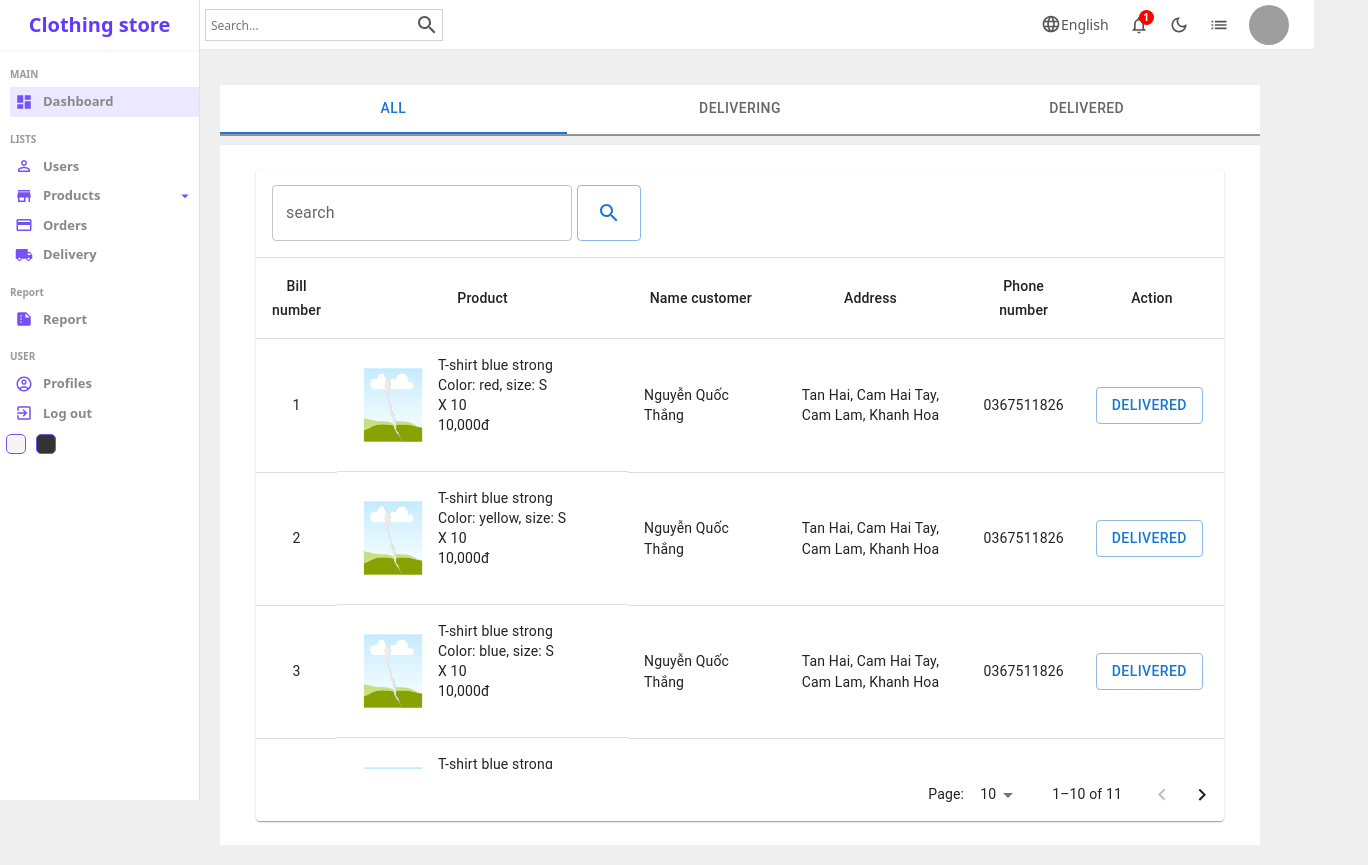
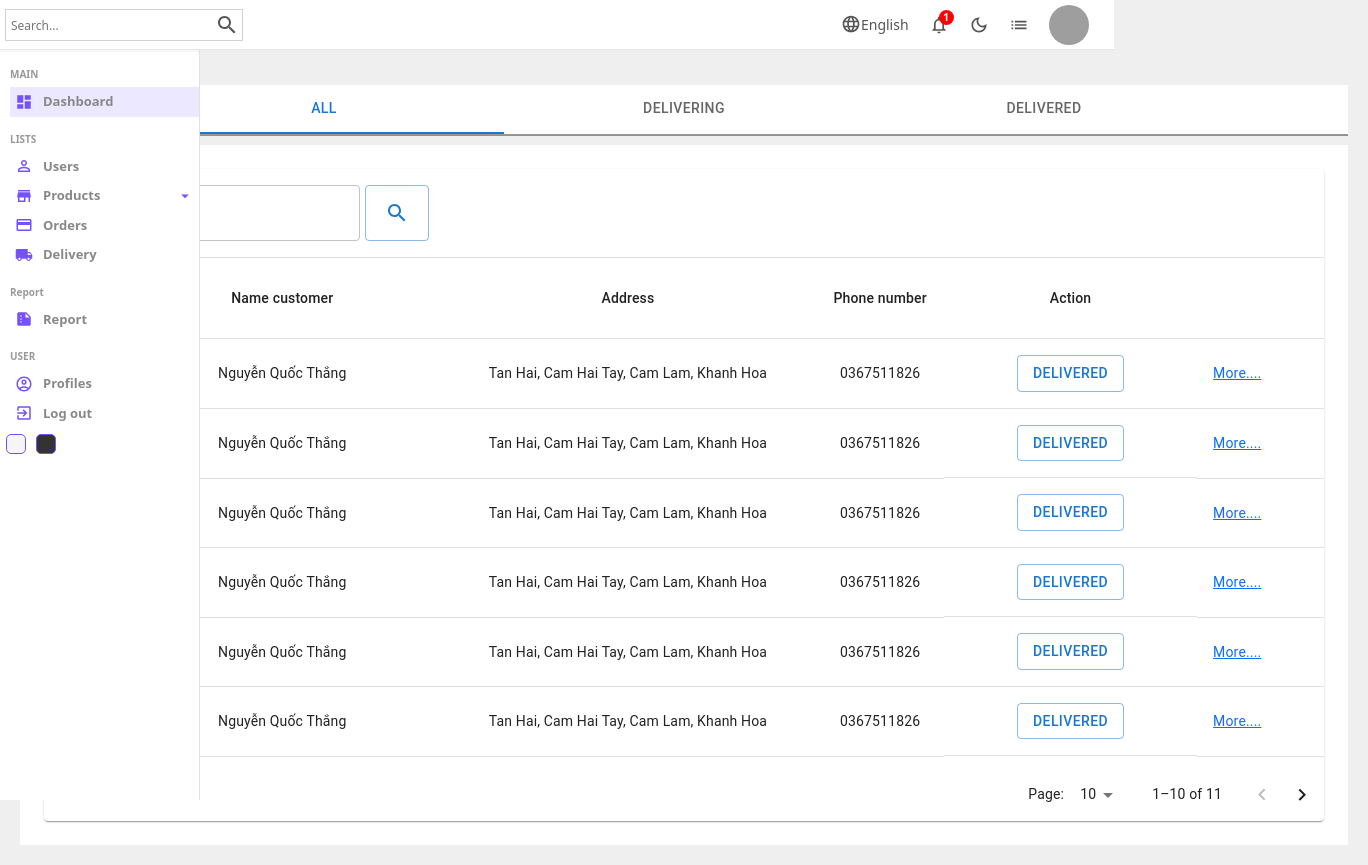
Before and after one commit to dracuthang2000/cloth_store_front_end_admin, a React (Create React App) app: page /delivery in a window 1280 px wide. Shown: the whole page, 1368 px wide, since content can reach past the window. Built offline with nearby package versions, Linux system fonts and the light colour scheme; sample sign-in values are in the browser's storage; grey boxes are pictures that could not be loaded; a web font is replaced by a local one.

Commit message:
update-delivery

```diff
--- a/src/material/UI_Admin/component/delivery/DeliveryViewTable.tsx
+++ b/src/material/UI_Admin/component/delivery/DeliveryViewTable.tsx
@@ -12,7 +12,7 @@ import {
     TextField,
 } from "@mui/material";
 import React, { useState } from "react";
-import { useNavigate } from "react-router-dom";
+import { Link, useNavigate } from "react-router-dom";
 const DeliverView = () => {
     const initial = [{
         id: 1, image: require('../../image/frame.png'), product_name: 'T-shirt blue strong', size: 'S', color: 'red', price: 10000, quantity: 10, address: 'Tan Hai, Cam Hai Tay, Cam Lam, Khanh Hoa', phone_number: '0367511826', full_name: 'Nguyễn Quốc Thắng'
@@ -60,9 +60,9 @@ const DeliverView = () => {
         setPage(0);
     };
     return (
-        <div className="container" >
+        <div style={{ width: '160vh', display: 'flex', justifyContent: 'center' }}>
             <Paper sx={{ width: '100%', overflow: 'hidden' }}>
-                <TableContainer sx={{ maxHeight: 600 }}>
+                <TableContainer sx={{ maxHeight: 600, width: '100%' }}>
                     <Table aria-label="simple-label">
                         <TableHead>
                             <TableRow>
@@ -75,11 +75,11 @@ const DeliverView = () => {
                             </TableRow>
                             <TableRow>
                                 <TableCell sx={{ width: '5%', textAlign: 'center' }}>Bill number</TableCell>
-                                <TableCell sx={{ width: '30%', textAlign: 'center' }}>Product</TableCell>
-                                <TableCell sx={{ width: '15%', textAlign: 'center' }}>Name customer</TableCell>
-                                <TableCell sx={{ width: '20%', textAlign: 'center' }}>Address</TableCell>
+                                <TableCell sx={{ width: '25%', textAlign: 'center' }}>Name customer</TableCell>
+                                <TableCell sx={{ width: '30%', textAlign: 'center' }}>Address</TableCell>
                                 <TableCell sx={{ width: '10%', textAlign: 'center' }}>Phone number</TableCell>
-                                <TableCell sx={{ width: '10%', textAlign: 'center' }}>Action</TableCell>
+                                <TableCell sx={{ width: '20%', textAlign: 'center' }}>Action</TableCell>
+                                <TableCell sx={{ width: '10%', textAlign: 'center' }}></TableCell>
                             </TableRow>
                         </TableHead>
                         <TableBody>
@@ -90,7 +90,7 @@ const DeliverView = () => {
                                         <TableCell sx={{ verticalAlign: 'middle', textAlign: 'center' }}>
                                             {page * rowsPerPage + index + 1}
                                         </TableCell>
-                                        <TableCell sx={{ verticalAlign: 'middle', display: 'flex', gap: '5px' }}>
+                                        {/* <TableCell sx={{ verticalAlign: 'middle', display: 'flex', gap: '5px' }}>
                                             <div>
                                                 <img style={{ width: '80px', height: '100px' }} src={data.image} alt='' />
                                             </div>
@@ -110,8 +110,8 @@ const DeliverView = () => {
                                                     {`${Intl.NumberFormat().format(data.price)}đ`}
                                                 </span>
                                             </div>
-                                        </TableCell>
-                                        <TableCell sx={{ verticalAlign: 'middle' }}>
+                                        </TableCell> */}
+                                        <TableCell sx={{ verticalAlign: 'middle', textAlign: 'center' }}>
                                             {data.full_name}
                                         </TableCell>
                                         <TableCell sx={{
@@ -124,12 +124,11 @@ const DeliverView = () => {
                                         }}>
                                             {data.phone_number}
                                         </TableCell>
+                                        <TableCell sx={{ verticalAlign: 'middle', display: 'flex', justifyContent: 'center' }}>
+                                            <Button sx={{ width: 'auto' }} variant="outlined" onClick={() => handleClickConfirm(data)}>Delivered</Button>
+                                        </TableCell>
                                         <TableCell sx={{ verticalAlign: 'middle' }}>
-                                            <div style={{ height: '100px', display: 'table' }}>
-                                                <div style={{ display: 'table-cell', verticalAlign: 'middle', paddingRight: '5px' }}>
-                                                    <Button sx={{ width: 'auto' }} variant="outlined" onClick={() => handleClickConfirm(data)}>Delivered</Button>
-                                                </div>
-                                            </div>
+                                            <Link to={'#'}>More....</Link>
                                         </TableCell>
                                     </TableRow>
                                 ))}
```
